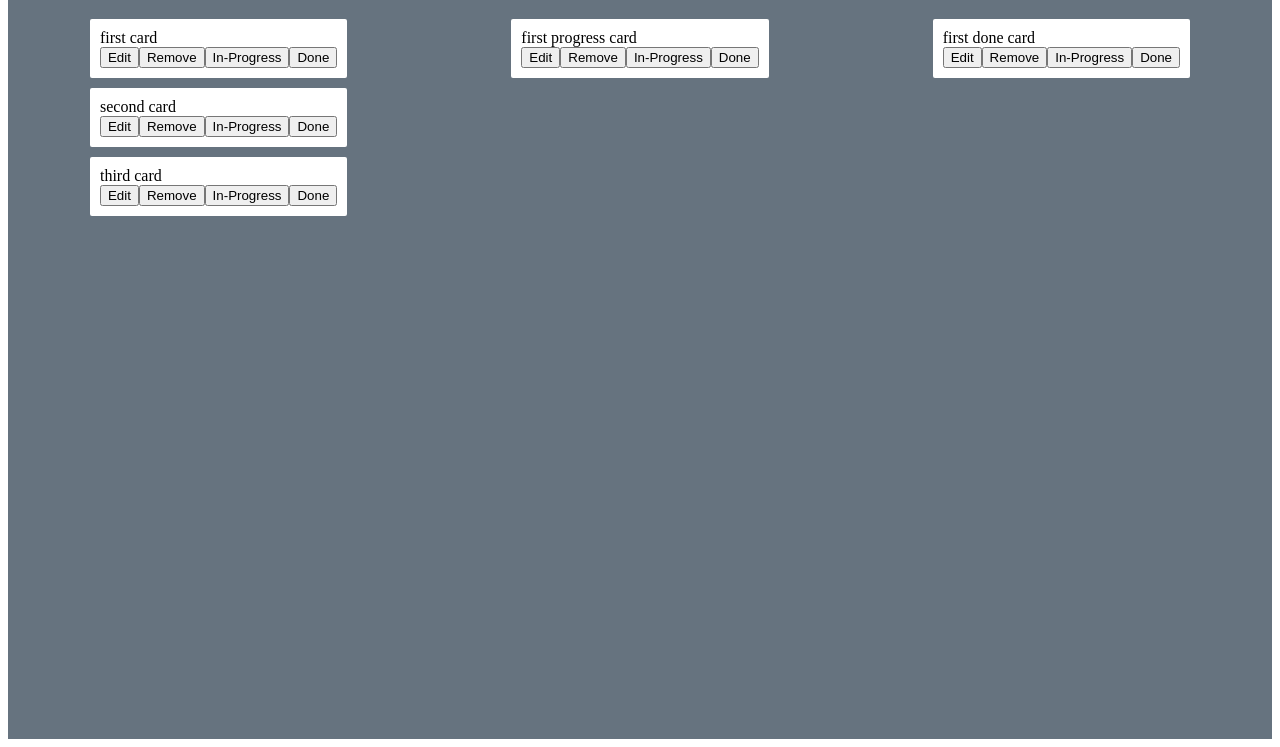
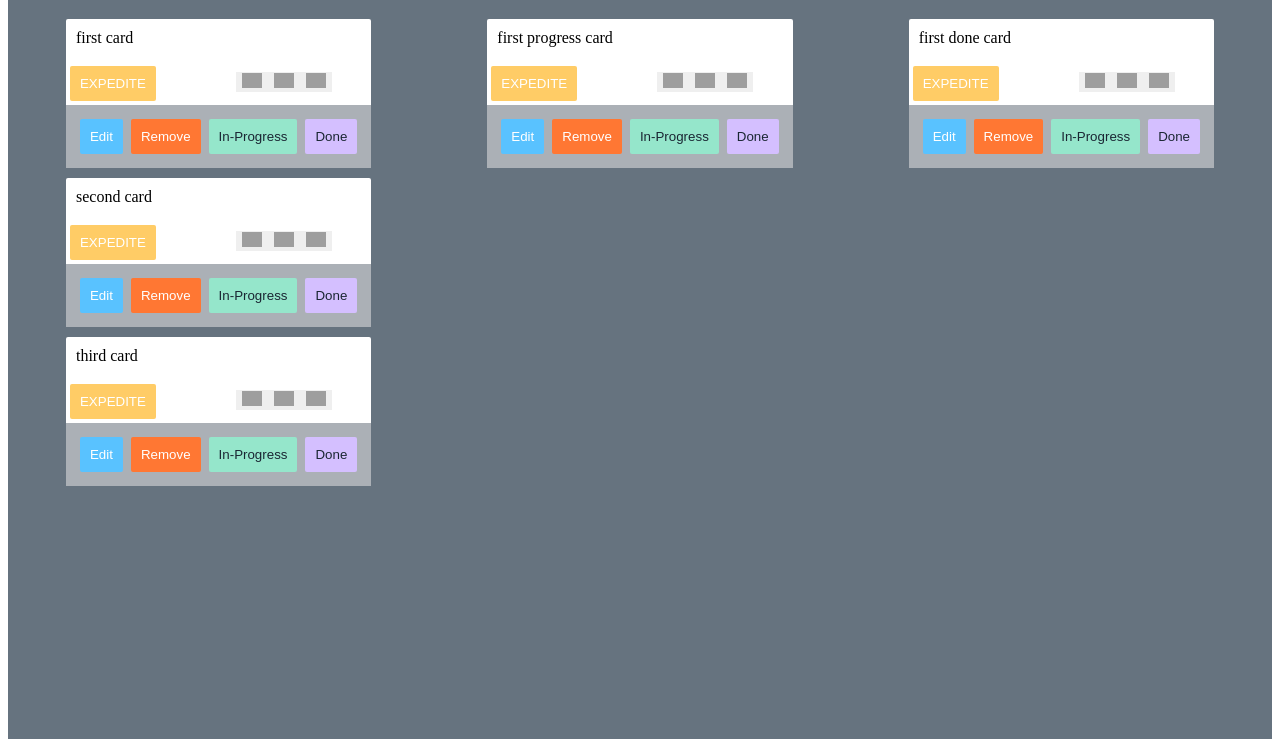
Before and after one commit to ba5eem/kanban-2, a React app: page / in a window 1280 px wide. Shown: the part 69-816 px from the top of the page. Built offline with nearby package versions, Linux system fonts and the light colour scheme; grey boxes are pictures that could not be loaded.

Commit message:
css sucks

```diff
--- a/src/containers/App/Card.js
+++ b/src/containers/App/Card.js
@@ -27,13 +27,23 @@ class Card extends Component {
   }
 
   renderNormal(){
+    const user = "http://bit.ly/2BXP4Lo";//TODO - change to user src via parent
     return(
         <div className="card-container">
           <div className="card-text">{this.props.children}</div>
-          <button onClick={this.edit}className="button-edit">Edit</button>
-          <button onClick={this.remove}className="button-remove">Remove</button>
-          <button className="progress">In-Progress</button>
-          <button className="complete">Done</button>
+          <div className="card-details">
+            <button className="expedite">EXPEDITE</button>
+            <button className="github"><img src="http://bit.ly/2BpEJuV" alt=""/></button>
+            <button className="github"><img src="http://bit.ly/2kdDrIk" alt=""/></button>
+            <button className="github"><img src={user} alt=""/></button>
+
+          </div>
+          <div className="card-buttons">
+            <button onClick={this.edit}className="button-edit">Edit</button>
+            <button onClick={this.remove}className="button-remove">Remove</button>
+            <button className="button-progress">In-Progress</button>
+            <button className="button-done">Done</button>
+          </div>
         </div>
       )
   }
--- a/src/index.css
+++ b/src/index.css
@@ -40,7 +40,73 @@ body{
 .card-container{
   background-color: #ffffff;
   border-radius: 2px;
+  margin-top: 10px;
+}
+
+.card-text{
+  margin-bottom: 5px;
   padding: 10px;
-  margin-top: 10px;
+}
+
+.expedite{
+  margin: 4px;
+  border-radius: 2px;
+  background-color: #ffcc66;
+  border: transparent;
+  padding: 10px;
+  color: #ffffff;
+  margin-right: 80px;
+}
+
+
+
+.github{
+  border: transparent;
 
 }
+.github img{
+  max-width: 20px;
+  max-height: 20px;
+}
+
+
+.card-buttons{
+  background-color: #abb0b6;
+  padding: 10px;
+}
+
+.button-edit{
+  margin: 4px;
+  border-radius: 2px;
+  background-color: #59c2ff;
+  border: transparent;
+  padding: 10px;
+  color: #ffffff;
+}
+
+.button-remove{
+  margin: 4px;
+  border-radius: 2px;
+  background-color: #ff7733;
+  border: transparent;
+  padding: 10px;
+  color: #ffffff;
+}
+
+.button-progress{
+  margin: 4px;
+  border-radius: 2px;
+  background-color: #95e6cb;
+  border: transparent;
+  padding: 10px;
+  color: #1a2633;
+}
+
+.button-done{
+  margin: 4px;
+  border-radius: 2px;
+  background-color: #d4bfff;
+  border: transparent;
+  padding: 10px;
+  color: #1a2633;
+}
```
